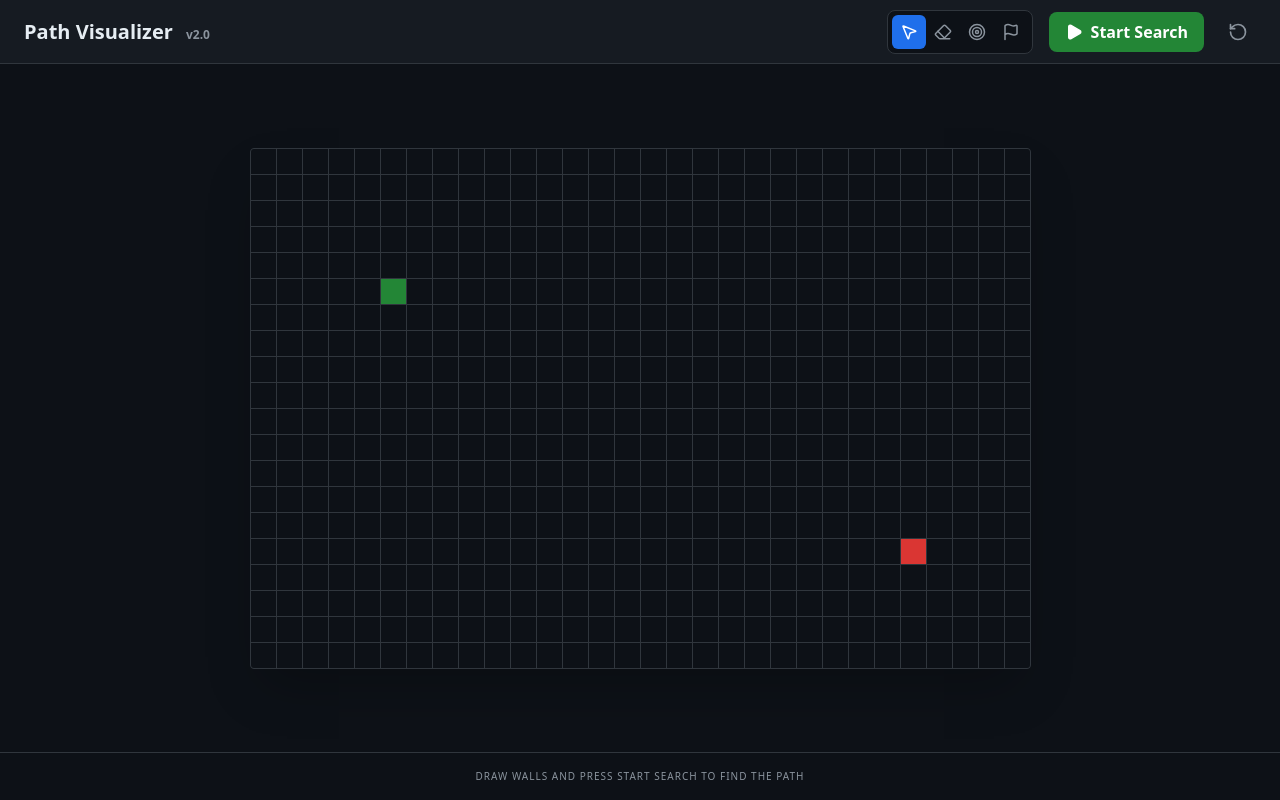
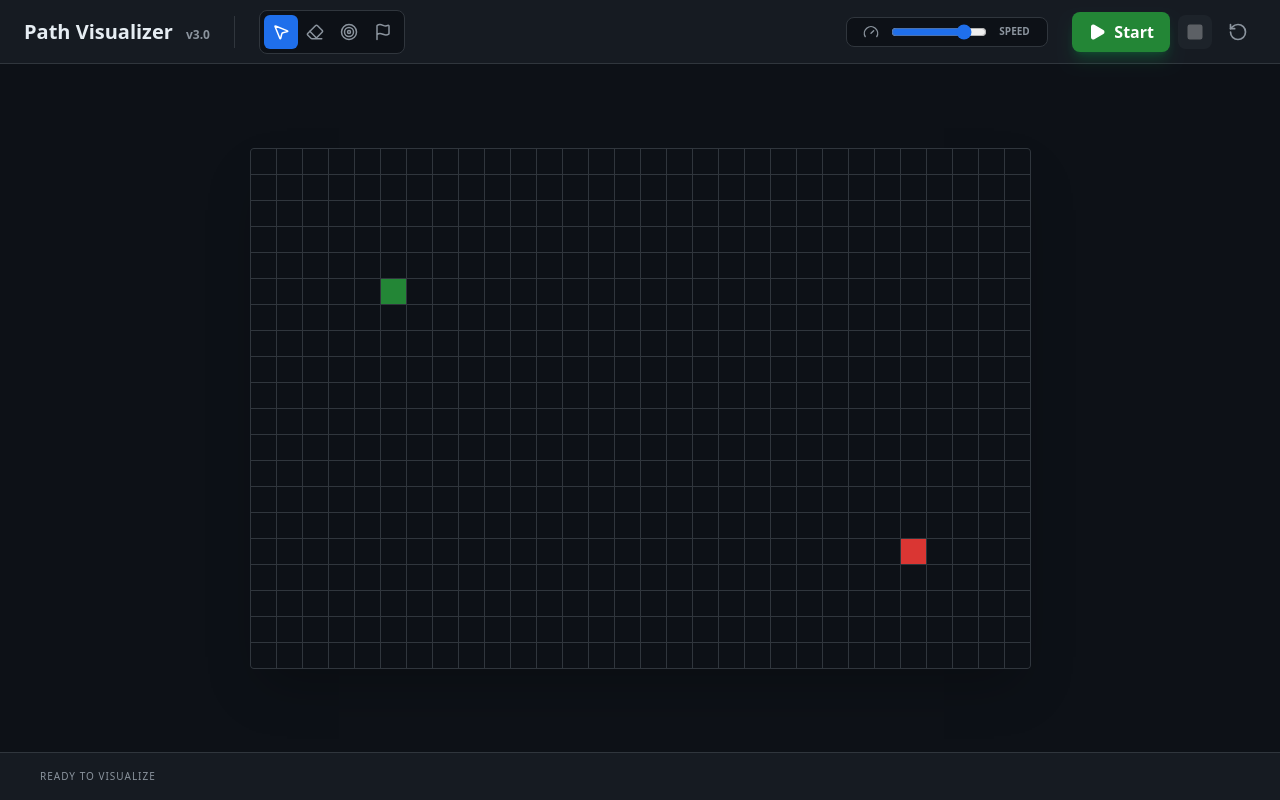
Before and after one commit to Mehakveer/Path-Finder-Algorithms, a React (Vite) app: page / in a window 1280 px wide. Built offline with nearby package versions, Linux system fonts and the light colour scheme.

Commit message:
Added animation speed

```diff
--- a/src/App.tsx
+++ b/src/App.tsx
@@ -3,8 +3,8 @@
  * SPDX-License-Identifier: Apache-2.0
  */
 
-import React, { useState, useCallback } from 'react';
-import { MousePointer2, Eraser, Target, Flag, RotateCcw, Play } from 'lucide-react';
+import React, { useState, useCallback, useEffect } from 'react';
+import { MousePointer2, Eraser, Target, Flag, RotateCcw, Play, Pause, Square, Gauge } from 'lucide-react';
 import { CellType, Point, COLORS } from './types';
 import { bfs, SearchResult } from './algorithms';
 
@@ -19,11 +19,32 @@ export default function App() {
   const [goal, setGoal] = useState<Point>({ r: 15, c: 25 });
   const [editMode, setEditMode] = useState<'WALL' | 'ERASE' | 'START' | 'GOAL'>('WALL');
   const [isMouseDown, setIsMouseDown] = useState(false);
+
+  // Animation State
   const [searchResult, setSearchResult] = useState<SearchResult | null>(null);
+  const [currentFrame, setCurrentFrame] = useState(0);
+  const [isPlaying, setIsPlaying] = useState(false);
+  const [speed, setSpeed] = useState(20); // ms per frame
 
-  // Helper to update grid based on current edit mode
+  // Animation Loop
+  useEffect(() => {
+    let timer: NodeJS.Timeout;
+    if (isPlaying && searchResult && currentFrame < searchResult.frames.length - 1) {
+      timer = setTimeout(() => {
+        setCurrentFrame(prev => prev + 1);
+      }, speed);
+    } else if (currentFrame >= (searchResult?.frames.length || 0) - 1) {
+      setIsPlaying(false);
+    }
+    return () => clearTimeout(timer);
+  }, [isPlaying, currentFrame, searchResult, speed]);
+
   const handleCellInteraction = useCallback((r: number, c: number) => {
-    setSearchResult(null); // Clear search results when editing
+    if (isPlaying) return; // Disable editing while playing
+
+    setSearchResult(null);
+    setCurrentFrame(0);
+
     if (editMode === 'START') {
       setStart({ r, c });
     } else if (editMode === 'GOAL') {
@@ -35,42 +56,56 @@ export default function App() {
         return next;
       });
     }
-  }, [editMode]);
+  }, [editMode, isPlaying]);
 
   const resetGrid = () => {
+    setIsPlaying(false);
     setGrid(Array.from({ length: ROWS }, () => Array(COLS).fill(CellType.EMPTY)));
     setStart({ r: 5, c: 5 });
     setGoal({ r: 15, c: 25 });
     setSearchResult(null);
+    setCurrentFrame(0);
   };
 
   const startSearch = () => {
+    if (searchResult && currentFrame > 0) {
+      setIsPlaying(true);
+      return;
+    }
     const result = bfs(grid, start, goal);
     setSearchResult(result);
+    setCurrentFrame(0);
+    setIsPlaying(true);
   };
 
-  const getCellType = (r: number, c: number) => {
+  const stopSearch = () => {
+    setIsPlaying(false);
+    setCurrentFrame(0);
+    setSearchResult(null);
+  };
+
+  const getDisplayGrid = () => {
+    if (searchResult && searchResult.frames[currentFrame]) {
+      return searchResult.frames[currentFrame];
+    }
+    return grid.map((row, r) => row.map((cell, c) => {
       if (r === start.r && c === start.c) return CellType.START;
       if (r === goal.r && c === goal.c) return CellType.GOAL;
+      return cell;
+    }));
+  };
 
-    if (searchResult) {
-      const isPath = searchResult.path.some(p => p.r === r && p.c === c);
-      if (isPath) return CellType.PATH;
-
-      const isExplored = searchResult.explored.has(`${r},${c}`);
-      if (isExplored) return CellType.EXPLORED;
-    }
-
-    return grid[r][c];
-  };
+  const displayGrid = getDisplayGrid();
 
   return (
     <div className="min-h-screen bg-[#0d1117] text-[#e6edf3] flex flex-col" onMouseUp={() => setIsMouseDown(false)}>
       {/* Header */}
       <header className="h-16 border-b border-[#30363d] bg-[#161b22] px-6 flex items-center justify-between">
-        <h1 className="text-xl font-bold">Path Visualizer <span className="text-xs text-[#8b949e] ml-2">v2.0</span></h1>
+        <div className="flex items-center gap-4">
+          <h1 className="text-xl font-bold">Path Visualizer <span className="text-xs text-[#8b949e] ml-2">v3.0</span></h1>
 
-        <div className="flex items-center gap-4">
+          <div className="h-8 w-px bg-[#30363d] mx-2" />
+
           <div className="flex bg-[#0d1117] rounded-lg p-1 border border-[#30363d]">
             {[
               { id: 'WALL', icon: MousePointer2, label: 'Wall' },
@@ -80,26 +115,56 @@ export default function App() {
             ].map(tool => (
               <button
                 key={tool.id}
+                disabled={isPlaying}
                 onClick={() => setEditMode(tool.id as any)}
-                className={`p-2 rounded-md transition-all ${editMode === tool.id ? 'bg-[#1f6feb] text-white' : 'text-[#8b949e] hover:text-white'}`}
+                className={`p-2 rounded-md transition-all ${editMode === tool.id ? 'bg-[#1f6feb] text-white' : 'text-[#8b949e] hover:text-white'} disabled:opacity-30`}
                 title={tool.label}
               >
                 <tool.icon size={18} />
               </button>
             ))}
           </div>
+        </div>
+
+        <div className="flex items-center gap-6">
+          <div className="flex items-center gap-3 bg-[#0d1117] px-4 py-1.5 rounded-lg border border-[#30363d]">
+            <Gauge size={16} className="text-[#8b949e]" />
+            <input
+              type="range"
+              min="1"
+              max="100"
+              value={101 - speed}
+              onChange={(e) => setSpeed(101 - parseInt(e.target.value))}
+              className="w-24 accent-[#1f6feb]"
+            />
+            <span className="text-[10px] font-bold text-[#8b949e] w-8">SPEED</span>
+          </div>
+
+          <div className="flex items-center gap-2">
+            <button
+              onClick={isPlaying ? () => setIsPlaying(false) : startSearch}
+              className={`flex items-center gap-2 px-4 py-2 rounded-lg font-bold transition-all ${
+                isPlaying
+                  ? 'bg-[#da3633] hover:bg-[#f85149] text-white'
+                  : 'bg-[#238636] hover:bg-[#2ea043] text-white shadow-lg shadow-green-500/20'
+              }`}
+            >
+              {isPlaying ? <Pause size={18} fill="currentColor" /> : <Play size={18} fill="currentColor" />}
+              {isPlaying ? 'Pause' : (searchResult ? 'Resume' : 'Start')}
+            </button>
 
             <button
-            onClick={startSearch}
-            className="flex items-center gap-2 px-4 py-2 bg-[#238636] hover:bg-[#2ea043] text-white rounded-lg font-bold transition-all"
+              onClick={stopSearch}
+              disabled={!searchResult}
+              className="p-2 bg-[#30363d] text-white rounded-lg hover:bg-[#484f58] disabled:opacity-30 transition-all"
             >
-            <Play size={18} fill="currentColor" />
-            Start Search
+              <Square size={18} fill="currentColor" />
             </button>
 
             <button onClick={resetGrid} className="p-2 text-[#8b949e] hover:text-[#da3633] transition-colors">
               <RotateCcw size={20} />
             </button>
+          </div>
         </div>
       </header>
 
@@ -109,28 +174,35 @@ export default function App() {
           className="grid gap-px bg-[#30363d] border border-[#30363d] rounded-sm overflow-hidden shadow-2xl"
           style={{ gridTemplateColumns: `repeat(${COLS}, 25px)` }}
         >
-          {grid.map((row, r) => (
-            row.map((cell, c) => {
-              const displayCell = getCellType(r, c);
-
-              return (
+          {displayGrid.map((row, r) => (
+            row.map((cell, c) => (
               <div
                 key={`${r}-${c}`}
                 onMouseDown={() => { setIsMouseDown(true); handleCellInteraction(r, c); }}
                 onMouseEnter={() => isMouseDown && handleCellInteraction(r, c)}
-                  className={`w-[25px] h-[25px] transition-colors duration-200 cursor-crosshair ${COLORS[displayCell]}`}
+                className={`w-[25px] h-[25px] transition-colors duration-75 cursor-crosshair ${COLORS[cell]}`}
               />
-              );
-            })
+            ))
           ))}
         </div>
       </main>
 
       {/* Footer Info */}
-      <footer className="p-4 text-center text-[10px] text-[#8b949e] uppercase tracking-widest border-t border-[#30363d]">
-        {searchResult
-          ? `Search Complete: ${searchResult.found ? `Path Found (${searchResult.path.length} nodes)` : 'No Path Found'}`
-          : 'Draw walls and press Start Search to find the path'}
+      <footer className="p-4 bg-[#161b22] border-t border-[#30363d] flex justify-between items-center px-10">
+        <div className="text-[10px] text-[#8b949e] uppercase tracking-widest">
+          {isPlaying ? 'Visualizing Algorithm...' : 'Ready to Visualize'}
+        </div>
+
+        {searchResult && (
+          <div className="flex gap-6">
+            <div className="text-[10px] font-bold text-[#8b949e] uppercase">
+              Progress: <span className="text-[#e6edf3]">{Math.round((currentFrame / (searchResult.frames.length - 1)) * 100)}%</span>
+            </div>
+            <div className="text-[10px] font-bold text-[#8b949e] uppercase">
+              Path: <span className="text-[#00f2ff]">{searchResult.found ? `${searchResult.path.length} nodes` : 'N/A'}</span>
+            </div>
+          </div>
+        )}
       </footer>
     </div>
   );
--- a/src/algorithms.ts
+++ b/src/algorithms.ts
@@ -6,12 +6,21 @@
 import { CellType, Point } from './types';
 
 export type SearchResult = {
-  explored: Set<string>;
+  frames: CellType[][][];
   path: Point[];
   found: boolean;
 };
 
 const pointToKey = (p: Point) => `${p.r},${p.c}`;
+
+const createSnapshot = (grid: CellType[][], explored: Set<string>, current: Point | null): CellType[][] => {
+  return grid.map((row, r) => row.map((cell, c) => {
+    if (cell === CellType.START || cell === CellType.GOAL) return cell;
+    if (current && r === current.r && c === current.c) return CellType.EXPLORED; // Highlight current
+    if (explored.has(`${r},${c}`)) return CellType.EXPLORED;
+    return cell;
+  }));
+};
 
 export const bfs = (
   grid: CellType[][],
@@ -23,6 +32,7 @@ export const bfs = (
   const queue: Point[] = [start];
   const explored = new Set<string>();
   const cameFrom: Record<string, Point | null> = {};
+  const frames: CellType[][][] = [];
 
   explored.add(pointToKey(start));
   cameFrom[pointToKey(start)] = null;
@@ -37,11 +47,16 @@ export const bfs = (
       break;
     }
 
+    // Add a frame every few steps to keep animation smooth but not too slow
+    if (explored.size % 5 === 0) {
+      frames.push(createSnapshot(grid, explored, current));
+    }
+
     const neighbors = [
-      { r: current.r - 1, c: current.c }, // Up
-      { r: current.r + 1, c: current.c }, // Down
-      { r: current.r, c: current.c - 1 }, // Left
-      { r: current.r, c: current.c + 1 }, // Right
+      { r: current.r - 1, c: current.c },
+      { r: current.r + 1, c: current.c },
+      { r: current.r, c: current.c - 1 },
+      { r: current.r, c: current.c + 1 },
     ];
 
     for (const next of neighbors) {
@@ -68,7 +83,18 @@ export const bfs = (
       curr = cameFrom[pointToKey(curr)] || null;
     }
     path.reverse();
+
+    // Add path animation frames
+    const lastExplorationFrame = createSnapshot(grid, explored, null);
+    for (let i = 0; i < path.length; i++) {
+      const pathSnapshot = lastExplorationFrame.map((row, r) => row.map((cell, c) => {
+        const isPathNode = path.slice(0, i + 1).some(p => p.r === r && p.c === c);
+        if (isPathNode && cell !== CellType.START && cell !== CellType.GOAL) return CellType.PATH;
+        return cell;
+      }));
+      frames.push(pathSnapshot);
+    }
   }
 
-  return { explored, path, found };
+  return { frames, path, found };
 };
```
Lines whose indentation alone changed are shown as unchanged.
